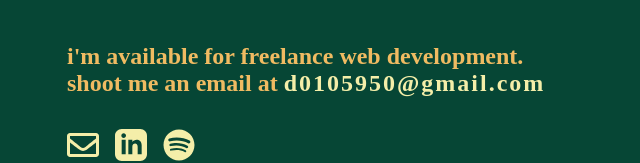
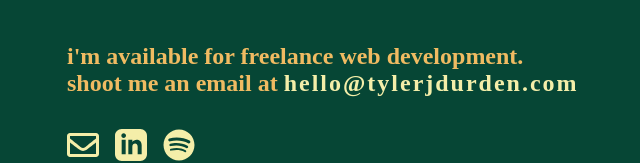
Before and after one commit to tylerjdurden/tylerjdurden.github.io, a Gatsby site: page / in a window 1280 px wide. Shown: the part 151-314 px from the top of the page, without its empty margins (5-645 px from the left). Built offline with nearby package versions, Linux system fonts and the light colour scheme; Gatsby itself is replaced by a stand-in of ours.

Commit message:
Update email address

```diff
--- a/src/pages/index.js
+++ b/src/pages/index.js
@@ -17,9 +17,9 @@
         </h1>
         <h2 className="index__subheading">
           i'm available for freelance web development.<br />
-          shoot me an email at <a className="index__subheading-link" href="mailto:d0105950@gmail.com">d0105950@gmail.com</a>
+          shoot me an email at <a className="index__subheading-link" href="mailto:hello@tylerjdurden.com">hello@tylerjdurden.com</a>
         </h2>
-        <a aria-label="Send email to Tyler" className="index__icon" href="mailto:d0105950@gmail.com">
+        <a aria-label="Send email to Tyler" className="index__icon" href="mailto:hello@tylerjdurden.com">
           <svg stroke="currentColor" fill="currentColor" strokeWidth="0" viewBox="0 0 512 512" height="2em" width="2em" xmlns="http://www.w3.org/2000/svg"><path d="M464 64H48C21.49 64 0 85.49 0 112v288c0 26.51 21.49 48 48 48h416c26.51 0 48-21.49 48-48V112c0-26.51-21.49-48-48-48zm0 48v40.805c-22.422 18.259-58.168 46.651-134.587 106.49-16.841 13.247-50.201 45.072-73.413 44.701-23.208.375-56.579-31.459-73.413-44.701C106.18 199.465 70.425 171.067 48 152.805V112h416zM48 400V214.398c22.914 18.251 55.409 43.862 104.938 82.646 21.857 17.205 60.134 55.186 103.062 54.955 42.717.231 80.509-37.199 103.053-54.947 49.528-38.783 82.032-64.401 104.947-82.653V400H48z"></path></svg>
         </a>
         <a aria-label="Link to Tyler's LinkedIn profile" className="index__icon" href="https://linkedin.com/in/tylerjdurden" rel="noreferrer" target="_blank">
```
